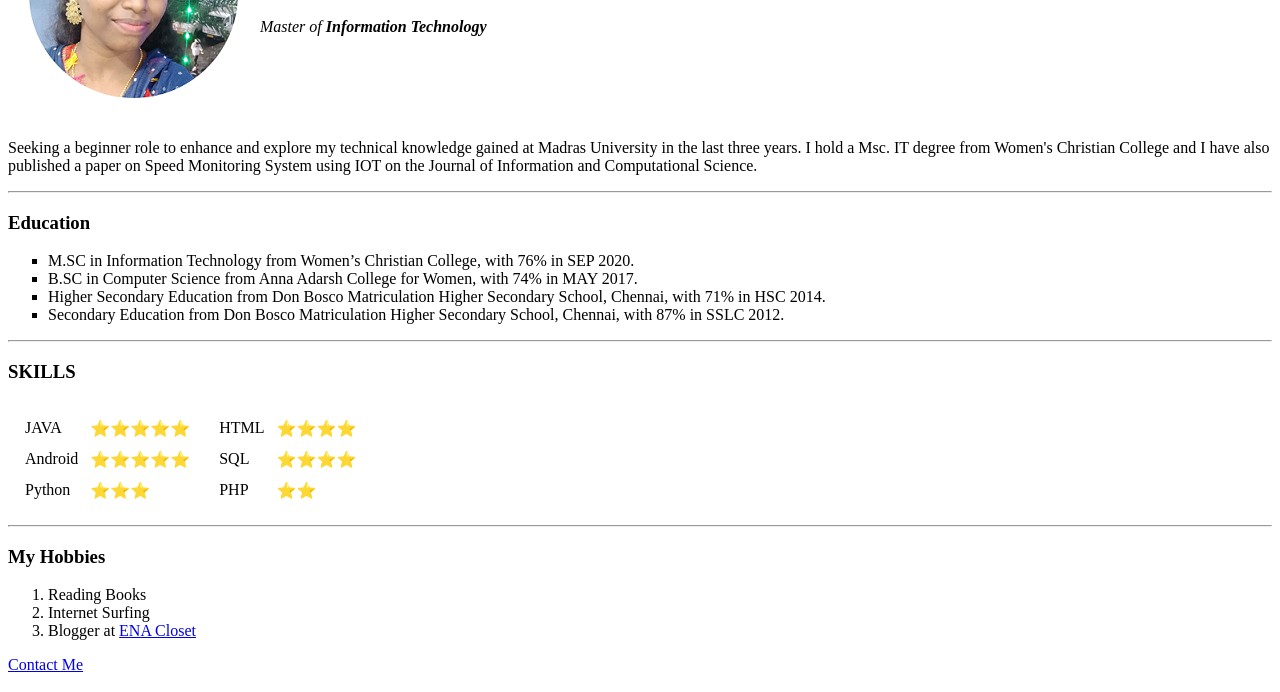
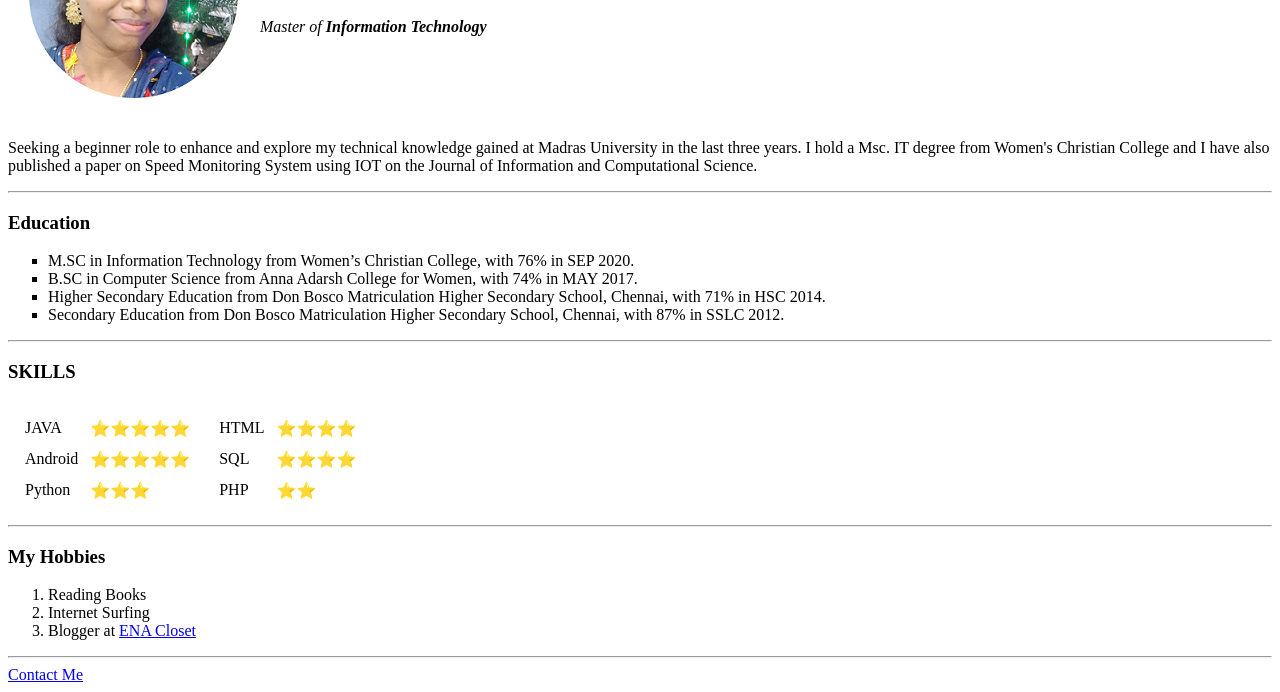
Before and after one commit to JeonEma47/CV, a plain HTML site: page index.html in a window 1280 px wide. Shown: the part 140-832 px from the top of the page. Drawn offline with Linux system fonts and the light colour scheme.

Commit message:
Update index.html

```diff
--- a/index.html
+++ b/index.html
@@ -74,7 +74,7 @@
     <li> Reading Books </li>
     <li>Internet Surfing </li>
     <li>Blogger at <a href="https://www.enacloset.com/">ENA Closet</a> </li>
-  </ol>
+  </ol><hr>
   <a href="Contact.html">Contact Me</a>
 </body>
 
```
